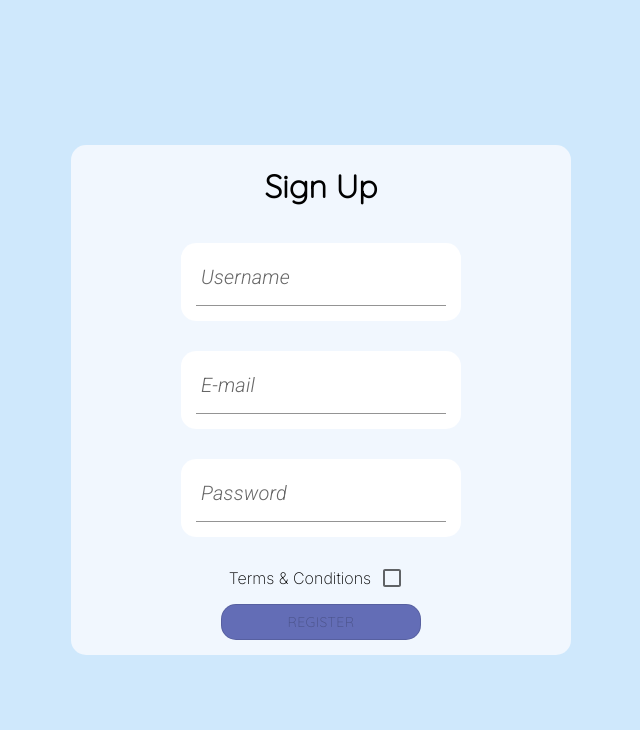
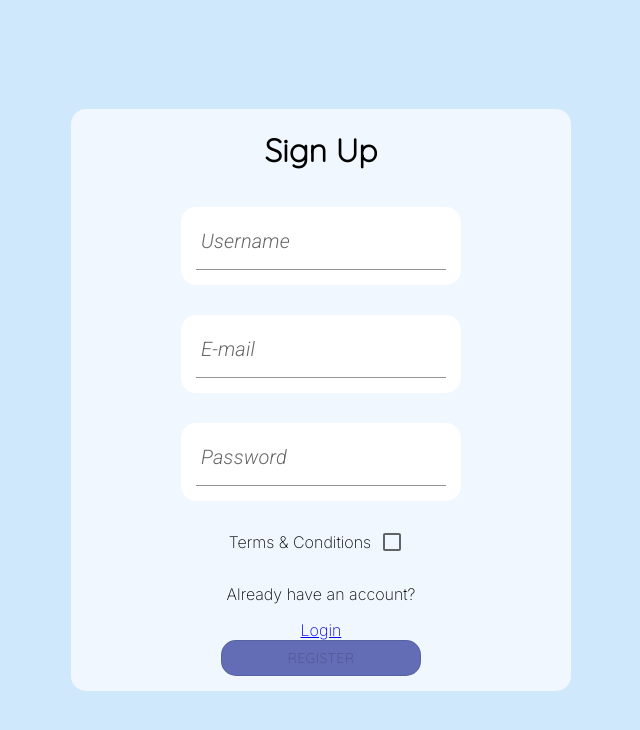
Before and after one commit to RichardPlangar/E-Commerce, a React (Create React App) app in the folder Frontend/: page /register in a window 1280 px wide. Shown: the top 730 px of the page, without its empty margins (319-959 px from the left). Built offline with nearby package versions, Linux system fonts and the light colour scheme; the HTML template or start-up script is replaced by a standard one; a web font is replaced by a local one.

Commit message:
addedd toast message as per the server response

```diff
--- a/Frontend/src/pages/Registration/Registration.tsx
+++ b/Frontend/src/pages/Registration/Registration.tsx
@@ -1,8 +1,14 @@
 import './Registration.scss';
-import { Box, Button, Checkbox, TextField } from '@mui/material';
+import {
+  Box,
+  Button,
+  Checkbox,
+  responsiveFontSizes,
+  TextField,
+} from '@mui/material';
 import toast, { Toaster } from 'react-hot-toast';
 import { useState } from 'react';
-import { useNavigate } from 'react-router-dom';
+import { useNavigate, Link } from 'react-router-dom';
 import { validateEmail } from '../../helper/authHelper';
 
 const Registration: React.FC = () => {
@@ -14,7 +20,7 @@ const Registration: React.FC = () => {
 
   const navigate = useNavigate();
   const routeUser = () => {
-    navigate('/');
+    navigate('/login');
   };
 
   const handleSubmit = (event: React.FormEvent<HTMLFormElement>) => {
@@ -56,13 +62,29 @@ const Registration: React.FC = () => {
         'content-type': 'application/json',
       },
       body: JSON.stringify(newUser),
-    }).then((response) => {
-      if (response.status === 200) {
-        routeUser();
-      } else {
-        return response.json();
-      }
-    });
+    })
+      .then((response) => response.json())
+      .then((data) => {
+        if (data.username) {
+          toast.success('Registration is successful!', {
+            duration: 4000,
+            position: 'top-center',
+          });
+          setTimeout(() => {
+            routeUser();
+          }, 2000);
+        } else {
+          data.errors?.forEach((error: any) => {
+            toast.error(`${error.msg} for ${error.param}`);
+          });
+        }
+      })
+      .catch((error) => {
+        toast.error('The server is unavailable!', {
+          duration: 4000,
+          position: 'top-center',
+        });
+      });
   };
   return (
     <div className="register-container">
@@ -98,6 +120,12 @@ const Registration: React.FC = () => {
               <p>Terms & Conditions </p>
               <Checkbox size="medium" onChange={handleChange}></Checkbox>
             </div>
+            <div className="account-exist">
+              <p>Already have an account?</p>
+              <Link to="/login" className="link-login">
+                <span className="clickable-link">Login</span>
+              </Link>
+            </div>
           </div>
           <div className="button-register">
             <Button type="submit" variant="outlined" disabled={isChecked}>
```
